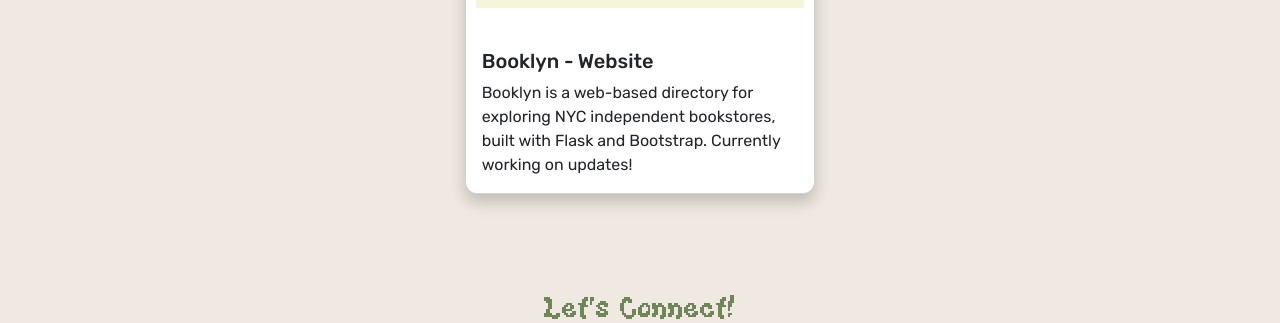
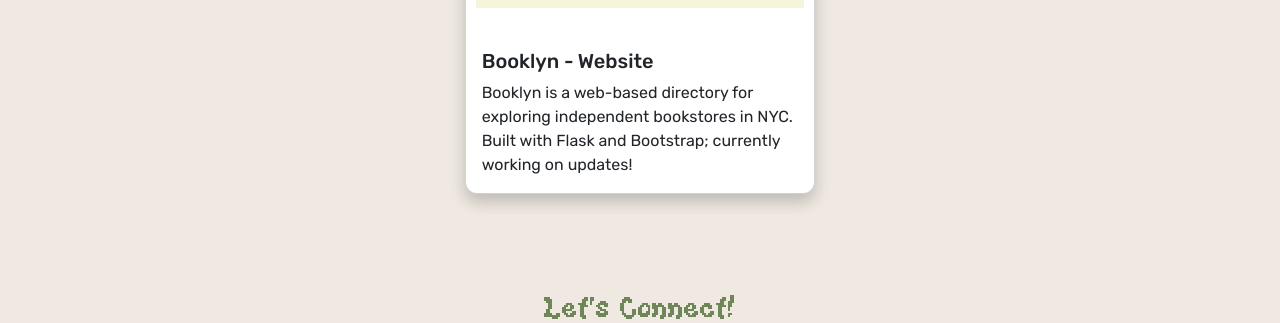
Before and after one commit to claryssayuanwie/portfolio, a Flask app: page / in a window 1280 px wide. Shown: the part 2060-2383 px from the top of the page. Run offline with Flask 3, Linux system fonts and the light colour scheme.

Commit message:
add research and fix blurb

```diff
--- a/static/script.js
+++ b/static/script.js
@@ -42,7 +42,7 @@
   `,
   interests: `
     <h4>Interests</h4>
-    <p>I am passionate about combining technology and design with social good!</p>
+    <p>I am passionate about using tech — especially AI — to improve fields like business and education. I've worked at startups and published <a href="https://papers.ssrn.com/sol3/papers.cfm?abstract_id=4989842" style = "text-decoration: none;"><strong style="color: var(--accent-color);">research</strong></a> on how we can continue to develop current practices.</p>
   `
 };
 
--- a/templates/homepage.html
+++ b/templates/homepage.html
@@ -224,7 +224,7 @@
             <div class="card-body">
               <h5 class="card-title">Booklyn - Website</h5>
               <p class="card-text">
-                Booklyn is a web-based directory for exploring NYC independent bookstores, built with Flask and Bootstrap. Currently working on updates!
+                Booklyn is a web-based directory for exploring independent bookstores in NYC. Built with Flask and Bootstrap; currently working on updates!
               </p>
             </div>
           </div>
```
